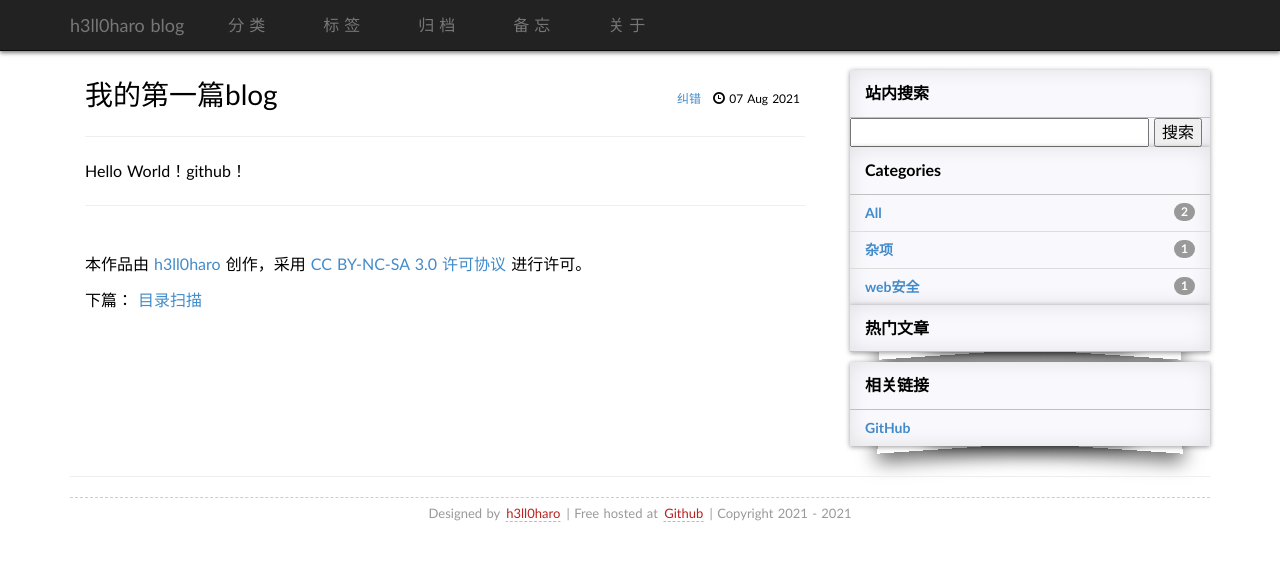
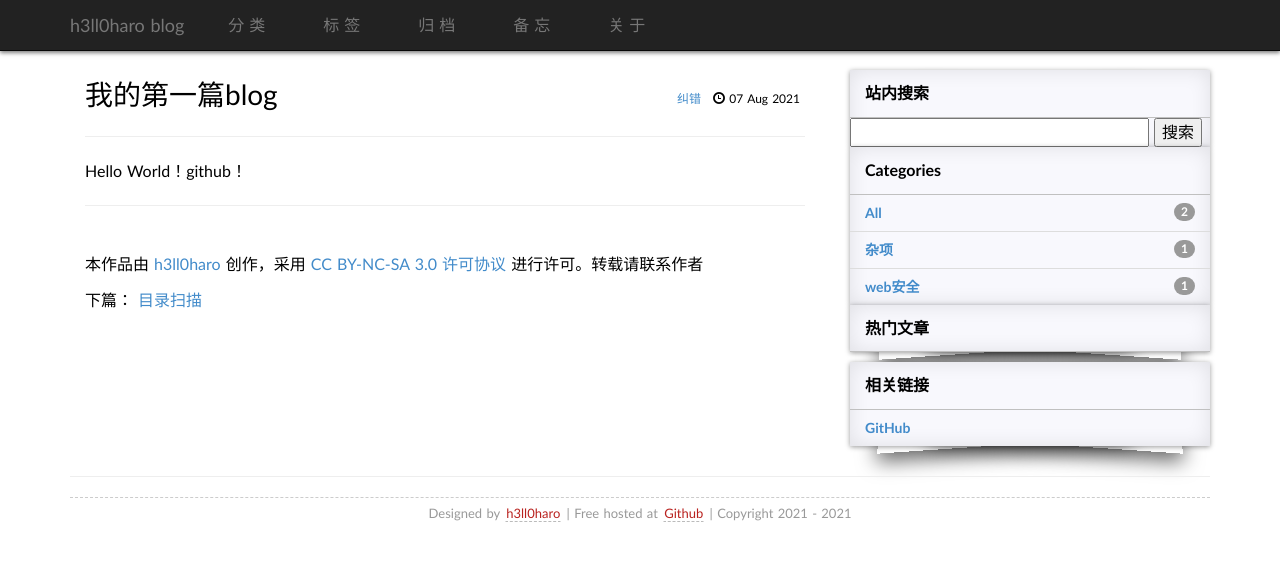
Before and after one commit to h3ll0haro/h3ll0haro.github.io, a Jekyll site: the page built from _posts/2021-08-07-hello.md, in a window 1280 px wide. Shown: the top 561 px of the page. Built offline with Jekyll 4.4.1, drawn with Linux system fonts in a browser that asks for light colours; some web fonts are replaced; comment, search, counter and statistics services are not loaded.

Commit message:
Update post.html

```diff
--- a/_layouts/post.html
+++ b/_layouts/post.html
@@ -27,7 +27,7 @@ layout: default
         <p>
           本作品由 <a href="mailto:{{ site.email }}">{{ site.author }}</a> 创作，采用
           <a rel="license" href="http://creativecommons.org/licenses/by-nc-sa/3.0/cn/" title="查看协议详细信息" target="_blank">CC BY-NC-SA 3.0 许可协议</a>
-          进行许可。
+          进行许可。转载请联系作者
         </p>
 	<div style="margin-top:10px;margin-bottom:10px">
 	  {%if page.previous%}
```
